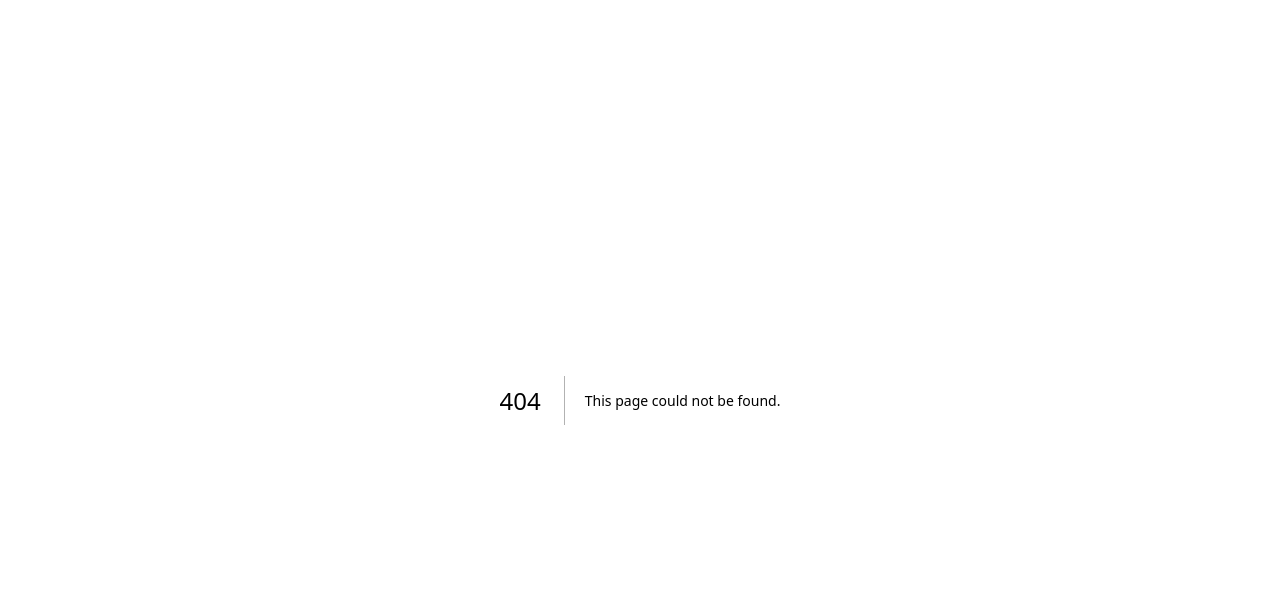
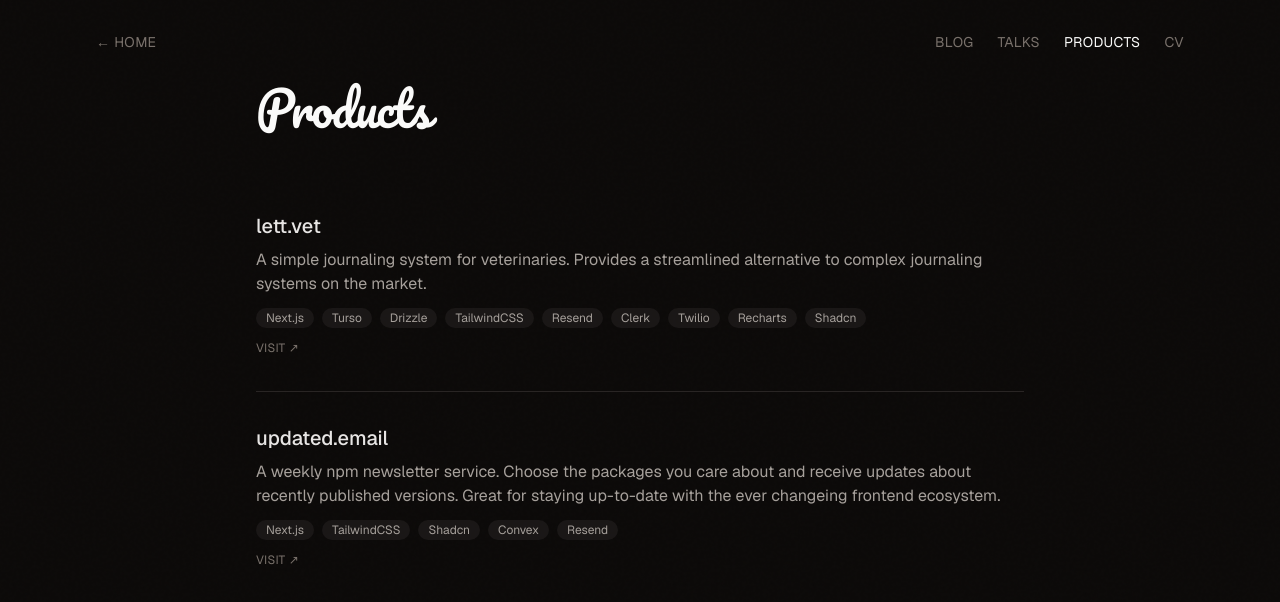
Before and after one commit to petter/pmoen.me, a Next.js app: page /products in a window 1280 px wide. Before the commit this address had no page. Shown: the top 602 px of the page. Built offline with nearby package versions, Linux system fonts and the light colour scheme; what tailwindcss-animated would draw is missing.

Commit message:
add products page

```diff
--- /dev/null
+++ b/app/(site)/products/layout.tsx
@@ -0,0 +1,3 @@
+export default function ProductsLayout({ children }: LayoutProps<'/products'>) {
+  return <div className="mx-auto max-w-3xl">{children}</div>;
+}
--- /dev/null
+++ b/app/(site)/products/page.tsx
@@ -0,0 +1,39 @@
+import { ProductItem } from './product-item';
+
+export default function ProductsPage() {
+  return (
+    <div>
+      <h1 className="font-serif text-4xl font-light tracking-tight text-stone-50 sm:text-5xl">
+        Products
+      </h1>
+      <ul className="mt-12 flex flex-col">
+        <li>
+          <ProductItem
+            href="https://lett.vet"
+            name="lett.vet"
+            description="A simple journaling system for veterinaries. Provides a streamlined alternative to complex journaling systems on the market."
+            techStack={[
+              'Next.js',
+              'Turso',
+              'Drizzle',
+              'TailwindCSS',
+              'Resend',
+              'Clerk',
+              'Twilio',
+              'Recharts',
+              'Shadcn',
+            ]}
+          />
+        </li>
+        <li className="border-t border-stone-800">
+          <ProductItem
+            href="https://updated.email"
+            name="updated.email"
+            description="A weekly npm newsletter service. Choose the packages you care about and receive updates about recently published versions. Great for staying up-to-date with the ever changeing frontend ecosystem."
+            techStack={['Next.js', 'TailwindCSS', 'Shadcn', 'Convex', 'Resend']}
+          />
+        </li>
+      </ul>
+    </div>
+  );
+}
--- /dev/null
+++ b/app/(site)/products/product-item.tsx
@@ -0,0 +1,40 @@
+interface ProductItemProps {
+  href: string;
+  name: string;
+  description: string;
+  techStack: string[];
+}
+
+export function ProductItem({
+  href,
+  name,
+  description,
+  techStack,
+}: ProductItemProps) {
+  return (
+    <a
+      href={href}
+      target="_blank"
+      rel="noopener noreferrer"
+      className="group block py-8 transition-colors duration-200"
+    >
+      <h2 className="text-xl font-medium text-stone-200 transition-colors duration-200 group-hover:text-stone-50">
+        {name}
+      </h2>
+      <p className="mt-2 text-stone-400">{description}</p>
+      <div className="mt-3 flex flex-wrap gap-2">
+        {techStack.map((tech) => (
+          <span
+            key={tech}
+            className="rounded-full bg-stone-800/50 px-2.5 py-0.5 text-xs text-stone-400"
+          >
+            {tech}
+          </span>
+        ))}
+      </div>
+      <span className="mt-3 inline-block text-xs tracking-wide text-stone-500 uppercase">
+        Visit ↗
+      </span>
+    </a>
+  );
+}
```
